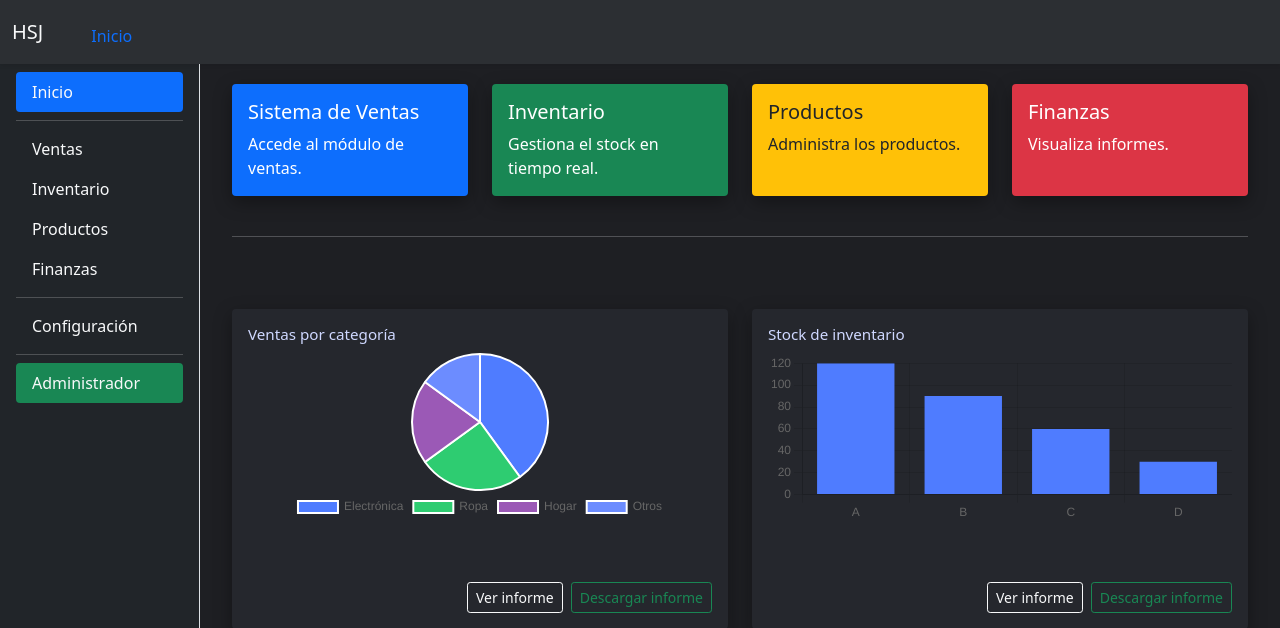
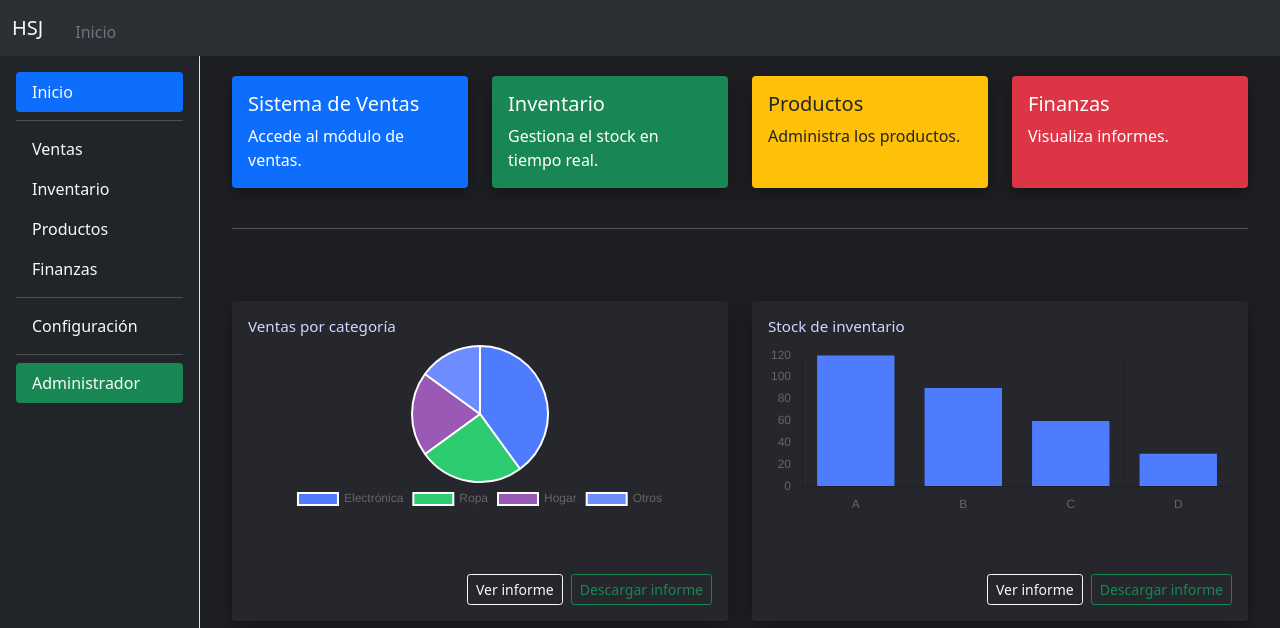
Before and after one commit to Schrodinger137/HSystem, a Django app: page / in a window 1280 px wide. Shown: the top 628 px of the page. Run offline with Django 4.2, Linux system fonts and the light colour scheme.

Commit message:
correcciones

```diff
--- a/finance/templates/finance/finance.html
+++ b/finance/templates/finance/finance.html
@@ -4,8 +4,8 @@
 {% block title %}Finanzas{% endblock %}
 
 {% block breadCrumb %}
-<li class="nav-item">
-    <a class="nav-link active text-primary" href="{% url 'finance' %}">Finanzas </a>
+<li class="breadcrumb-item active" aria-current="page">
+        Finanzas
 </li>
 {% endblock %}
 
--- a/inventory/templates/base.html
+++ b/inventory/templates/base.html
@@ -100,8 +100,11 @@
 
         <!-- Botón a la derecha -->
         <div class="d-flex ms-auto align-items-center">
-          {% block headerOptions %}
-          {% endblock %}
+
+          <div class="d-flex gap-2">
+            {% block headerOptions %}
+            {% endblock %}
+          </div>
         </div>
 
       </div>
--- a/inventory/templates/inventory/ingredientInventory.html
+++ b/inventory/templates/inventory/ingredientInventory.html
@@ -16,6 +16,10 @@
 <a href="{% url 'recipeInventory' %}" class="btn btn-outline-success">
     <i class="bi bi-receipt me-1"></i>
     Recetas
+</a>
+<a href="#" class="btn btn-outline-warning">
+    <i class="bi bi-bar-chart-line me-1"></i>
+    Estadísticas
 </a>
 {% endblock %}
 
--- a/inventory/templates/inventory/recipeInventory.html
+++ b/inventory/templates/inventory/recipeInventory.html
@@ -16,6 +16,10 @@
 <a href="{% url 'ingredientInventory' %}" class="btn btn-outline-primary">
     <i class="bi bi-box-seam me-1"></i>
     Ingredients
+</a>
+<a href="#" class="btn btn-outline-warning">
+    <i class="bi bi-bar-chart-line me-1"></i>
+    Estadísticas
 </a>
 {% endblock %}
 
--- a/inventory/templates/principal/index.html
+++ b/inventory/templates/principal/index.html
@@ -4,8 +4,8 @@
 {% block title %}Inicio{% endblock %}
 
 {% block breadCrumb %}
-<li class="nav-item">
-    <a class="nav-link active text-primary" href="{% url 'index' %}">Inicio</a>
+<li class="breadcrumb-item active" aria-current="page">
+        Inicio
 </li>
 {% endblock %}
 
--- a/products/templates/products/products.html
+++ b/products/templates/products/products.html
@@ -4,8 +4,8 @@
 {% block title %}Productos{% endblock %}
 
 {% block breadCrumb %}
-<li class="nav-item">
-    <a class="nav-link active text-primary" href="{% url 'products' %}">Productos </a>
+<li class="breadcrumb-item active" aria-current="page">
+        Productos
 </li>
 {% endblock %}
 
--- a/sales/templates/sales/sales.html
+++ b/sales/templates/sales/sales.html
@@ -4,8 +4,8 @@
 {% block title %}Ventas{% endblock %}
 
 {% block breadCrumb %}
-<li class="nav-item">
-    <a class="nav-link active text-primary" href="{% url 'sales' %}">Ventas </a>
+<li class="breadcrumb-item active" aria-current="page">
+        Ventas
 </li>
 {% endblock %}
 
```
Also changed, not shown: inventory/templates/inventory/inventory.html (+1 -7 lines).
